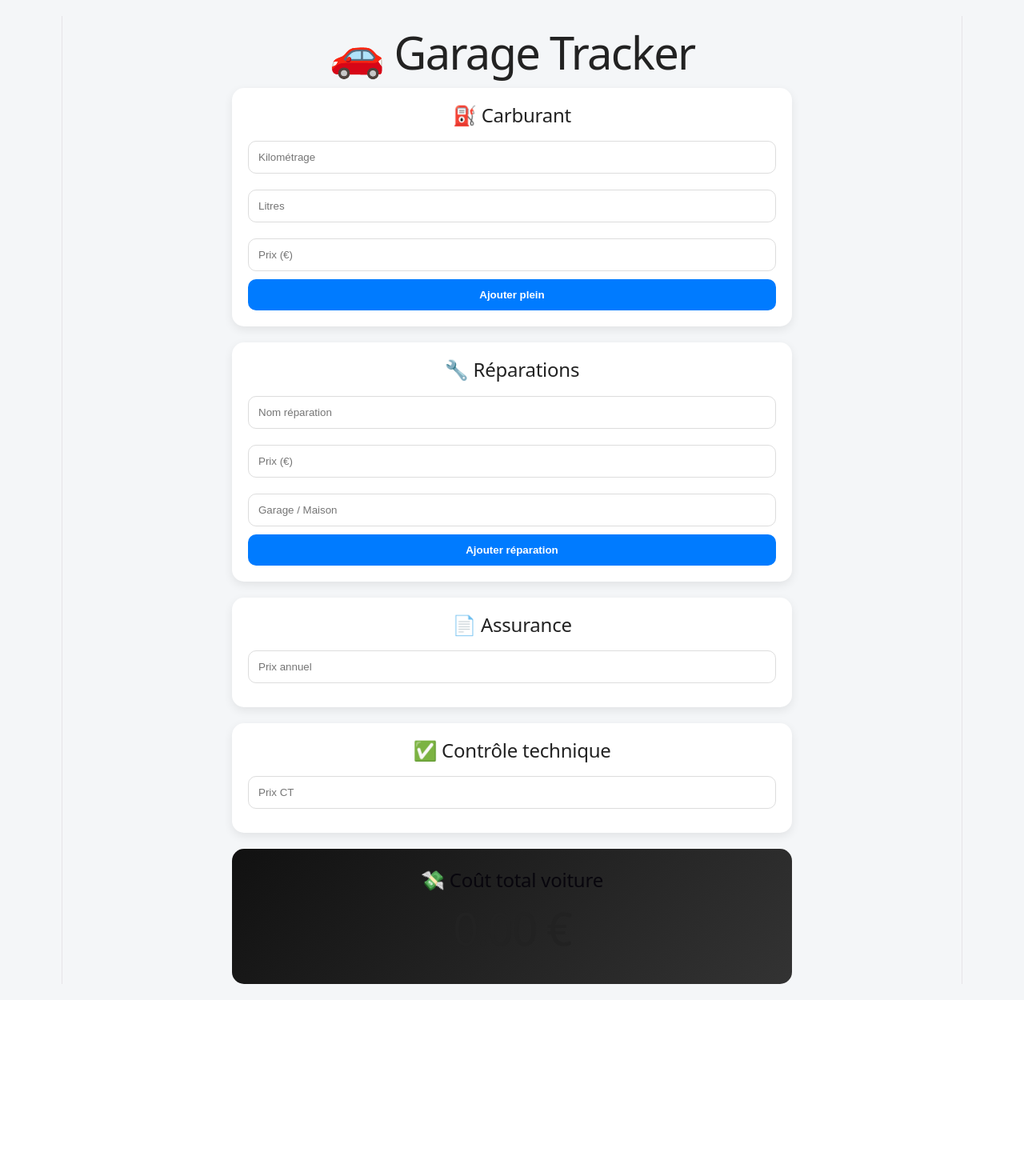
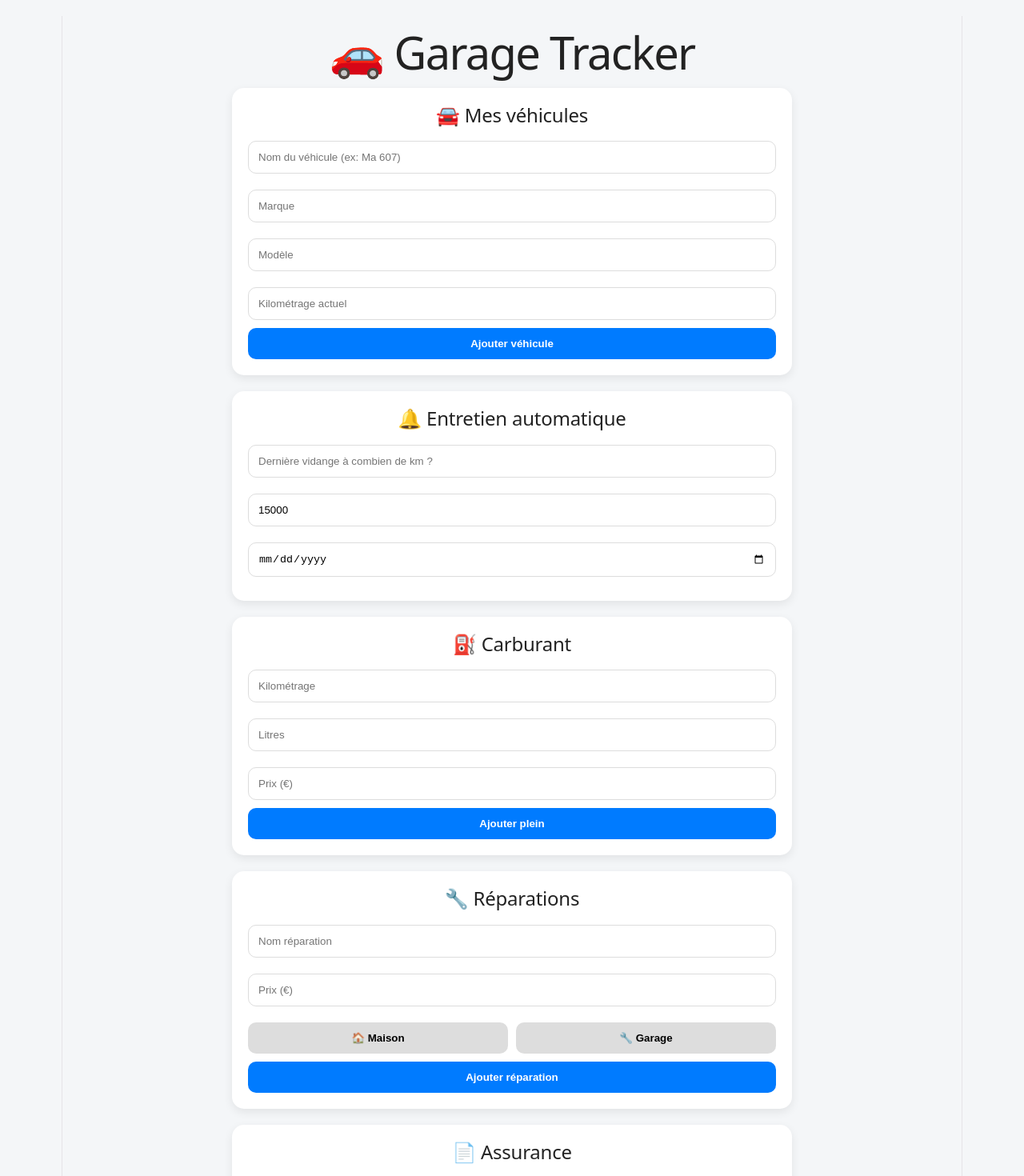
Before and after one commit to Astro1069/garage-app, a React (Vite) app: page / in a window 1280 px wide. Shown: the top 1470 px of the page at 80% size. Before the commit the page ends 1250 px from the top, so only its background shows below. Built offline with nearby package versions, Linux system fonts and the light colour scheme.

Commit message:
Update App.jsx

```diff
--- a/src/App.jsx
+++ b/src/App.jsx
@@ -2,6 +2,49 @@ import { useState } from "react";
 import "./App.css";
 
 function App() {
+  // VEHICULES
+  const [vehicleName, setVehicleName] = useState("");
+  const [vehicleBrand, setVehicleBrand] = useState("");
+  const [vehicleModel, setVehicleModel] = useState("");
+  const [vehicleKm, setVehicleKm] = useState("");
+  const [vehicles, setVehicles] = useState([]);
+  const [selectedVehicle, setSelectedVehicle] = useState(null);
+
+  // ENTRETIEN
+  const [lastOilKm, setLastOilKm] = useState("");
+  const [oilInterval, setOilInterval] = useState(15000);
+  const [lastOilDate, setLastOilDate] = useState("");
+
+  function addVehicle() {
+    if (!vehicleName || !vehicleBrand || !vehicleModel) return;
+
+    const newVehicle = {
+      id: Date.now(),
+      name: vehicleName,
+      brand: vehicleBrand,
+      model: vehicleModel,
+      km: parseFloat(vehicleKm || 0)
+    };
+
+    setVehicles([...vehicles, newVehicle]);
+    setSelectedVehicle(newVehicle);
+
+    setVehicleName("");
+    setVehicleBrand("");
+    setVehicleModel("");
+    setVehicleKm("");
+  }
+
+  function nextOilChangeKm() {
+    if (!lastOilKm) return null;
+    return parseFloat(lastOilKm) + parseFloat(oilInterval);
+  }
+
+  function remainingKmOil() {
+    if (!selectedVehicle || !lastOilKm) return null;
+    return nextOilChangeKm() - selectedVehicle.km;
+  }
+
   const [km, setKm] = useState("");
   const [litres, setLitres] = useState("");
   const [prix, setPrix] = useState("");
@@ -72,6 +115,77 @@ function App() {
       <h1>🚗 Garage Tracker</h1>
 
       <div className="card">
+        <h2>🚘 Mes véhicules</h2>
+
+        <input
+          placeholder="Nom du véhicule (ex: Ma 607)"
+          value={vehicleName}
+          onChange={(e) => setVehicleName(e.target.value)}
+        />
+
+        <input
+          placeholder="Marque"
+          value={vehicleBrand}
+          onChange={(e) => setVehicleBrand(e.target.value)}
+        />
+
+        <input
+          placeholder="Modèle"
+          value={vehicleModel}
+          onChange={(e) => setVehicleModel(e.target.value)}
+        />
+
+        <input
+          placeholder="Kilométrage actuel"
+          value={vehicleKm}
+          onChange={(e) => setVehicleKm(e.target.value)}
+        />
+
+        <button onClick={addVehicle}>Ajouter véhicule</button>
+
+        {vehicles.map((vehicle) => (
+          <div
+            key={vehicle.id}
+            className="item"
+            onClick={() => setSelectedVehicle(vehicle)}
+            style={{ cursor: "pointer" }}
+          >
+            {vehicle.brand} {vehicle.model} - {vehicle.km} km
+          </div>
+        ))}
+      </div>
+
+      <div className="card">
+        <h2>🔔 Entretien automatique</h2>
+
+        <input
+          placeholder="Dernière vidange à combien de km ?"
+          value={lastOilKm}
+          onChange={(e) => setLastOilKm(e.target.value)}
+        />
+
+        <input
+          placeholder="Intervalle constructeur (km)"
+          value={oilInterval}
+          onChange={(e) => setOilInterval(e.target.value)}
+        />
+
+        <input
+          type="date"
+          value={lastOilDate}
+          onChange={(e) => setLastOilDate(e.target.value)}
+        />
+
+        {selectedVehicle && remainingKmOil() !== null && (
+          <div className="item">
+            🔧 Prochaine vidange à {nextOilChangeKm()} km
+            <br />
+            ⚠️ Il reste {remainingKmOil()} km avant entretien
+          </div>
+        )}
+      </div>
+
+      <div className="card">
         <h2>⛽ Carburant</h2>
         <input placeholder="Kilométrage" value={km} onChange={(e) => setKm(e.target.value)} />
         <input placeholder="Litres" value={litres} onChange={(e) => setLitres(e.target.value)} />
@@ -89,7 +203,31 @@ function App() {
         <h2>🔧 Réparations</h2>
         <input placeholder="Nom réparation" value={repairName} onChange={(e) => setRepairName(e.target.value)} />
         <input placeholder="Prix (€)" value={repairCost} onChange={(e) => setRepairCost(e.target.value)} />
-        <input placeholder="Garage / Maison" value={repairPlace} onChange={(e) => setRepairPlace(e.target.value)} />
+        <div style={{ display: "flex", gap: "10px", marginTop: "10px", marginBottom: "10px" }}>
+  <button
+    type="button"
+    onClick={() => setRepairPlace("Maison")}
+    style={{
+      background: repairPlace === "Maison" ? "#28a745" : "#ddd",
+      color: repairPlace === "Maison" ? "white" : "black",
+      flex: 1
+    }}
+  >
+    🏠 Maison
+  </button>
+
+  <button
+    type="button"
+    onClick={() => setRepairPlace("Garage")}
+    style={{
+      background: repairPlace === "Garage" ? "#007bff" : "#ddd",
+      color: repairPlace === "Garage" ? "white" : "black",
+      flex: 1
+    }}
+  >
+    🔧 Garage
+  </button>
+</div>
         <button onClick={addRepair}>Ajouter réparation</button>
 
         {repairs.map((r, i) => (
```
